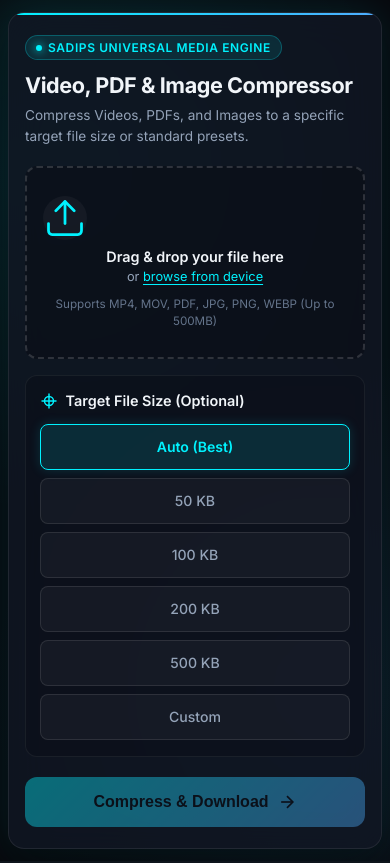
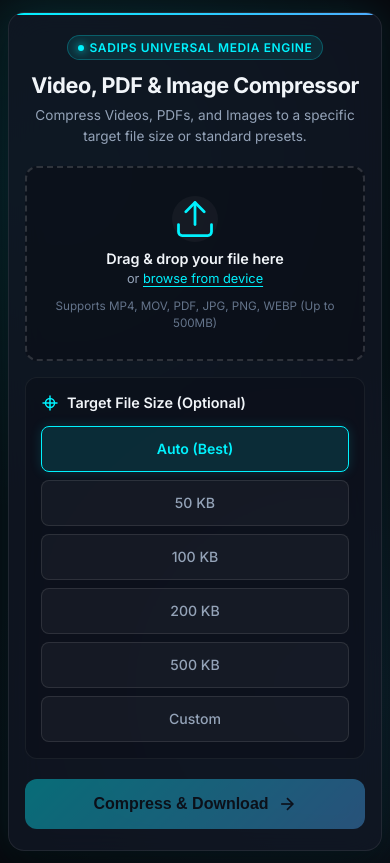
Before and after one commit to Sadips/Sadips-s-Media-PDF-Engine, a Flask app: page / in a window 390 px wide. Run offline with Flask 3, Linux system fonts and the light colour scheme; some libraries are stand-ins or nearby versions.

Commit message:
Center upload icon in dropzone and constrain target size container width with clean edges

```diff
--- a/video_compressor_app/static/css/style.css
+++ b/video_compressor_app/static/css/style.css
@@ -100,6 +100,7 @@ body {
 /* Card Header */
 .card-header {
     margin-bottom: 1.75rem;
+    text-align: center;
 }
 
 .badge {
@@ -142,7 +143,7 @@ body {
 }
 
 /* --------------------------------------------------------------------------
-   Flexbox Drag & Drop Upload Zone
+   1. Centered Drag & Drop Upload Zone
    -------------------------------------------------------------------------- */
 .dropzone {
     position: relative;
@@ -151,20 +152,30 @@ body {
     border-radius: var(--radius-md);
     background: var(--dropzone-bg);
     padding: 2.25rem 1.25rem;
-    text-align: center;
     cursor: pointer;
     transition: var(--transition);
-    margin-bottom: 1.25rem;
+    margin-bottom: 1.5rem;
     display: flex;
     flex-direction: column;
     align-items: center;
     justify-content: center;
+    text-align: center;
 }
 
 .dropzone:hover, .dropzone.drag-over {
     border-color: var(--primary-cyan);
     background: var(--dropzone-hover);
     box-shadow: 0 0 20px rgba(0, 242, 254, 0.15);
+}
+
+.dropzone-content {
+    width: 100%;
+    display: flex;
+    flex-direction: column;
+    align-items: center;
+    justify-content: center;
+    text-align: center;
+    pointer-events: none;
 }
 
 .file-input {
@@ -179,9 +190,9 @@ body {
 }
 
 .upload-icon {
-    width: 52px;
-    height: 52px;
-    margin-bottom: 0.75rem;
+    width: 54px;
+    height: 54px;
+    margin: 0 auto 0.75rem auto;
     background: rgba(255, 255, 255, 0.04);
     border-radius: 50%;
     display: flex;
@@ -201,12 +212,14 @@ body {
     font-weight: 600;
     color: var(--text-main);
     margin-bottom: 0.25rem;
+    text-align: center;
 }
 
 .secondary-text {
     font-size: 0.85rem;
     color: var(--text-muted);
     margin-bottom: 0.75rem;
+    text-align: center;
 }
 
 .browse-link {
@@ -219,6 +232,7 @@ body {
     font-size: 0.78rem;
     color: var(--text-dim);
     line-height: 1.4;
+    text-align: center;
 }
 
 /* File Selected Info View */
@@ -319,15 +333,17 @@ body {
 }
 
 /* --------------------------------------------------------------------------
-   Target File Size Controls (Grid + Flexbox)
+   2. Constrained Target File Size Container (With Clean Edges)
    -------------------------------------------------------------------------- */
 .target-size-section {
     width: 100%;
+    max-width: 500px;
+    margin: 0 auto 1.5rem auto;
+    padding: 1.25rem 20px;
+    box-sizing: border-box;
     background: rgba(10, 14, 23, 0.45);
     border: 1px solid rgba(255, 255, 255, 0.06);
     border-radius: var(--radius-md);
-    padding: 1.25rem;
-    margin-bottom: 1.5rem;
 }
 
 .target-section-title {
@@ -450,6 +466,8 @@ body {
    -------------------------------------------------------------------------- */
 .btn-compress {
     width: 100%;
+    max-width: 500px;
+    margin: 0 auto;
     min-height: 48px;
     padding: 0.9rem 1.5rem;
     background: var(--gradient-primary);
@@ -664,12 +682,26 @@ body {
     .dropzone {
         padding: 1.75rem 1rem;
         margin-bottom: 1rem;
+        display: flex;
+        flex-direction: column;
+        align-items: center;
+        justify-content: center;
+        text-align: center;
+    }
+
+    .dropzone-content {
+        width: 100%;
+        display: flex;
+        flex-direction: column;
+        align-items: center;
+        justify-content: center;
+        text-align: center;
     }
 
     .upload-icon {
-        width: 44px;
-        height: 44px;
-        margin-bottom: 0.5rem;
+        width: 46px;
+        height: 46px;
+        margin: 0 auto 0.5rem auto;
     }
 
     .primary-text {
@@ -685,8 +717,11 @@ body {
     }
 
     .target-size-section {
-        padding: 1rem 0.85rem;
-        margin-bottom: 1.25rem;
+        width: 100%;
+        max-width: 500px;
+        margin: 0 auto 1.25rem auto;
+        padding: 1rem 15px;
+        box-sizing: border-box;
     }
 
     /* Mobile KB Radio Buttons: 2-Column Touch Grid with 46px min-height */
```
